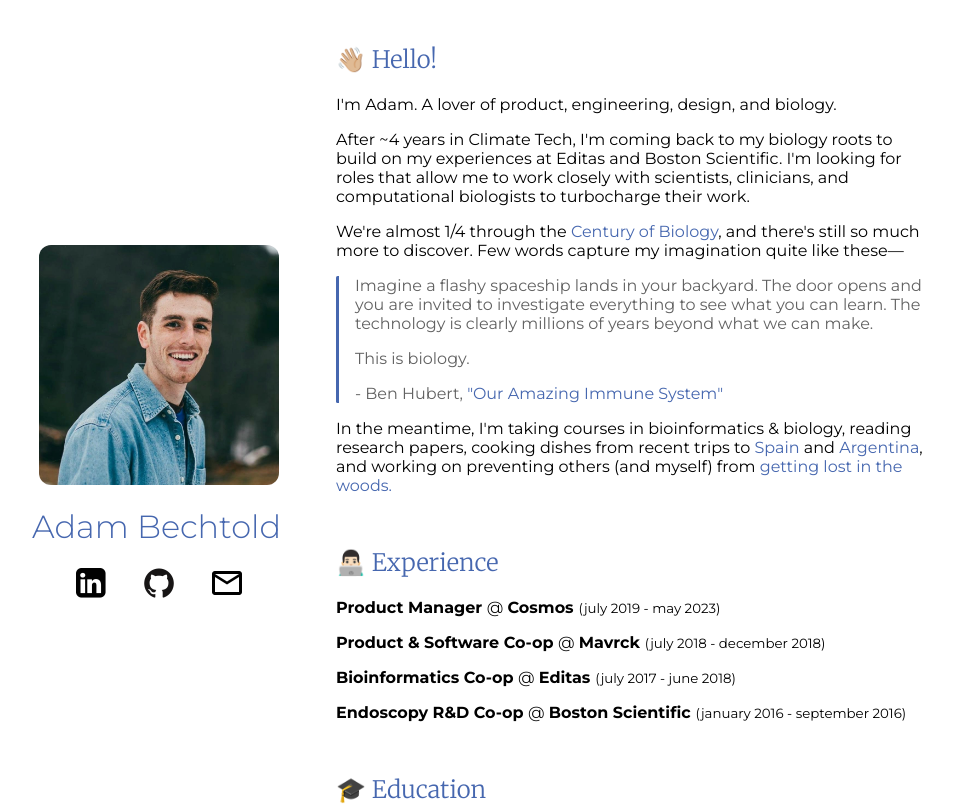
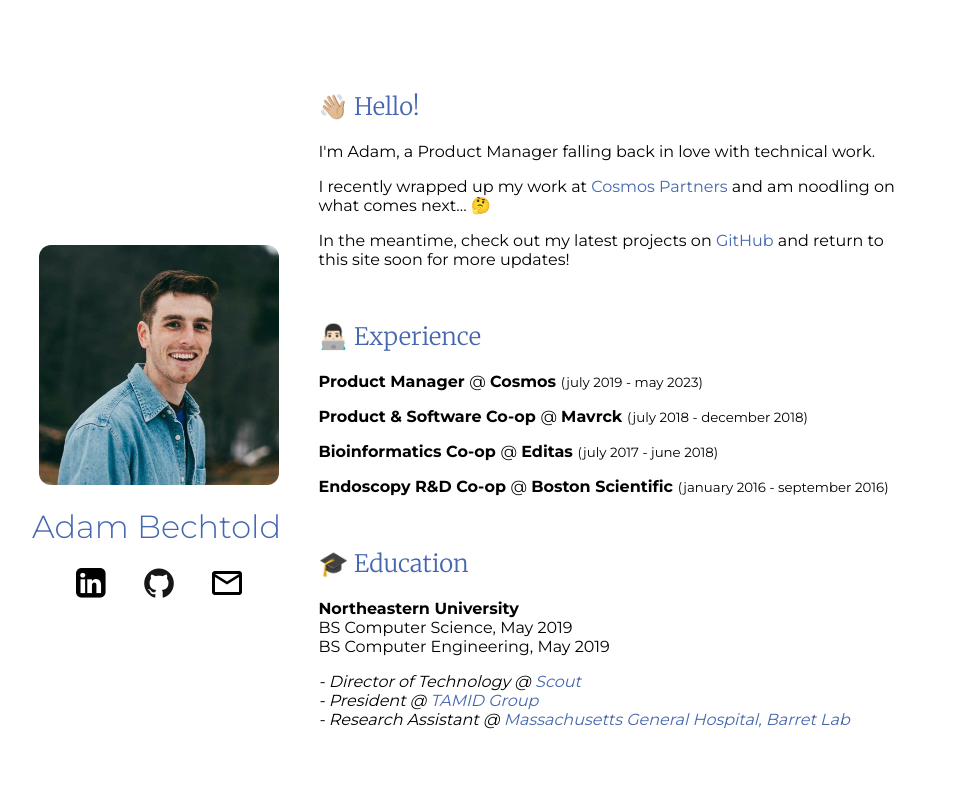
Before and after one commit to adambechtold/personal-website, a Next.js app: page / in a window 1280 px wide. Shown: the top 805 px of the page, without its empty margins (133-1086 px from the left). Built offline with nearby package versions, Linux system fonts and the light colour scheme.

Commit message:
so the site removes the biology content and better reflects my interests

```diff
--- a/app/components/ContentItem/Introduction/Introduction.js
+++ b/app/components/ContentItem/Introduction/Introduction.js
@@ -6,48 +6,20 @@
 export default function Introduction() {
   return (
     <div className={styles.container}>
-      <p>{"I'm Adam. A lover of product, engineering, design, and biology."}</p>
       <p>
         {
-          "After ~4 years in Climate Tech, I'm coming back to my biology roots to build on my experiences at Editas and Boston Scientific. I'm looking for roles that allow me to work closely with scientists, clinicians, and computational biologists to turbocharge their work."
+          "I'm Adam, a Product Manager falling back in love with technical work."
         }
       </p>
       <p>
-        {"We're almost 1/4 through the "}
-        <a href="https://www.ncbi.nlm.nih.gov/pmc/articles/PMC419918/">
-          Century of Biology
-        </a>
-        {
-          ", and there's still so much more to discover. Few words capture my imagination quite like these—"
-        }
+        I recently wrapped up my work at{" "}
+        <a href="https://cosmos.space">Cosmos Partners</a> and am noodling on
+        what comes next... 🤔
       </p>
-      <div className={styles.quote}>
-        <p>
-          {
-            "Imagine a flashy spaceship lands in your backyard. The door opens and you are invited to investigate everything to see what you can learn. The technology is clearly millions of years beyond what we can make."
-          }
-        </p>
-        <p>This is biology.</p>
-        <p>
-          - Ben Hubert,{" "}
-          <a href="https://berthub.eu/articles/posts/immune-system/">
-            {'"Our Amazing Immune System"'}
-          </a>
-        </p>
-      </div>
       <p>
-        {
-          "In the meantime, I'm taking courses in bioinformatics & biology, reading research papers, cooking dishes from recent trips to "
-        }
-        <a href="https://www.chilipeppermadness.com/recipes/mojo-picon/">
-          Spain
-        </a>
-        {" and "}
-        <a href="https://foreignfork.com/red-chimichurri/">Argentina</a>, and
-        working on preventing others (and myself) from{" "}
-        <a href="https://trailhead.adambechtold.xyz">
-          getting lost in the woods.
-        </a>
+        In the meantime, check out my latest projects on{" "}
+        <a href="https://github.com/adambechtold">GitHub</a> and return to this
+        site soon for more updates!
       </p>
     </div>
   );
--- a/app/page.module.css
+++ b/app/page.module.css
@@ -36,7 +36,7 @@
 }
 
 /* short, wide screens */
-@media (max-height: 990px) and (min-width: 1100px) {
+@media (max-height: 750px) and (min-width: 1100px) {
   .profileContainer {
     left: calc(50vw - 475px);
   }
@@ -63,7 +63,7 @@
 }
 
 /* for tall, wide displays */
-@media (min-height: 990px) and (min-width: 920px) {
+@media (min-height: 750px) and (min-width: 920px) {
   .container {
     height: 100vh;
     flex-direction: row;
```
